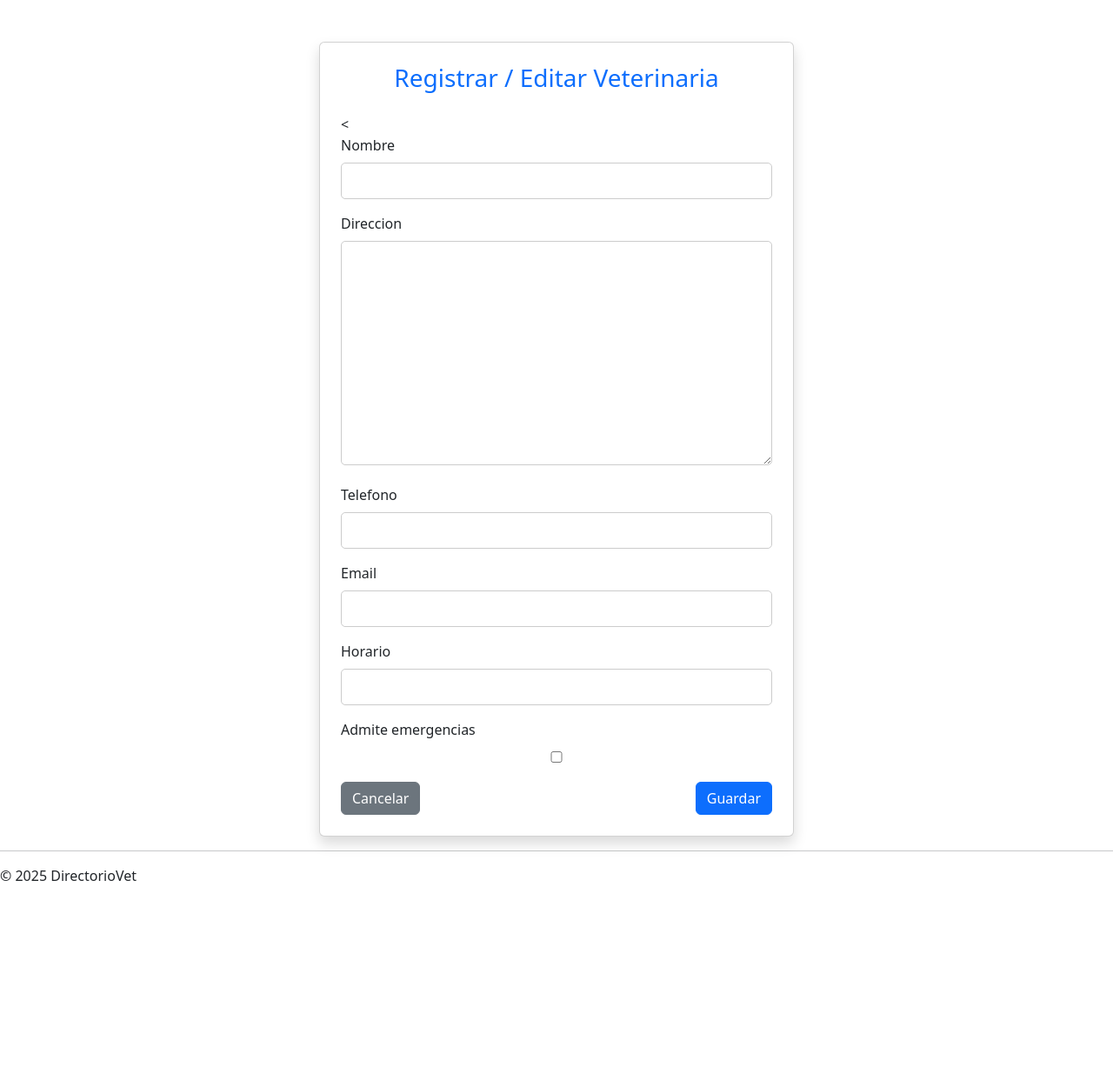
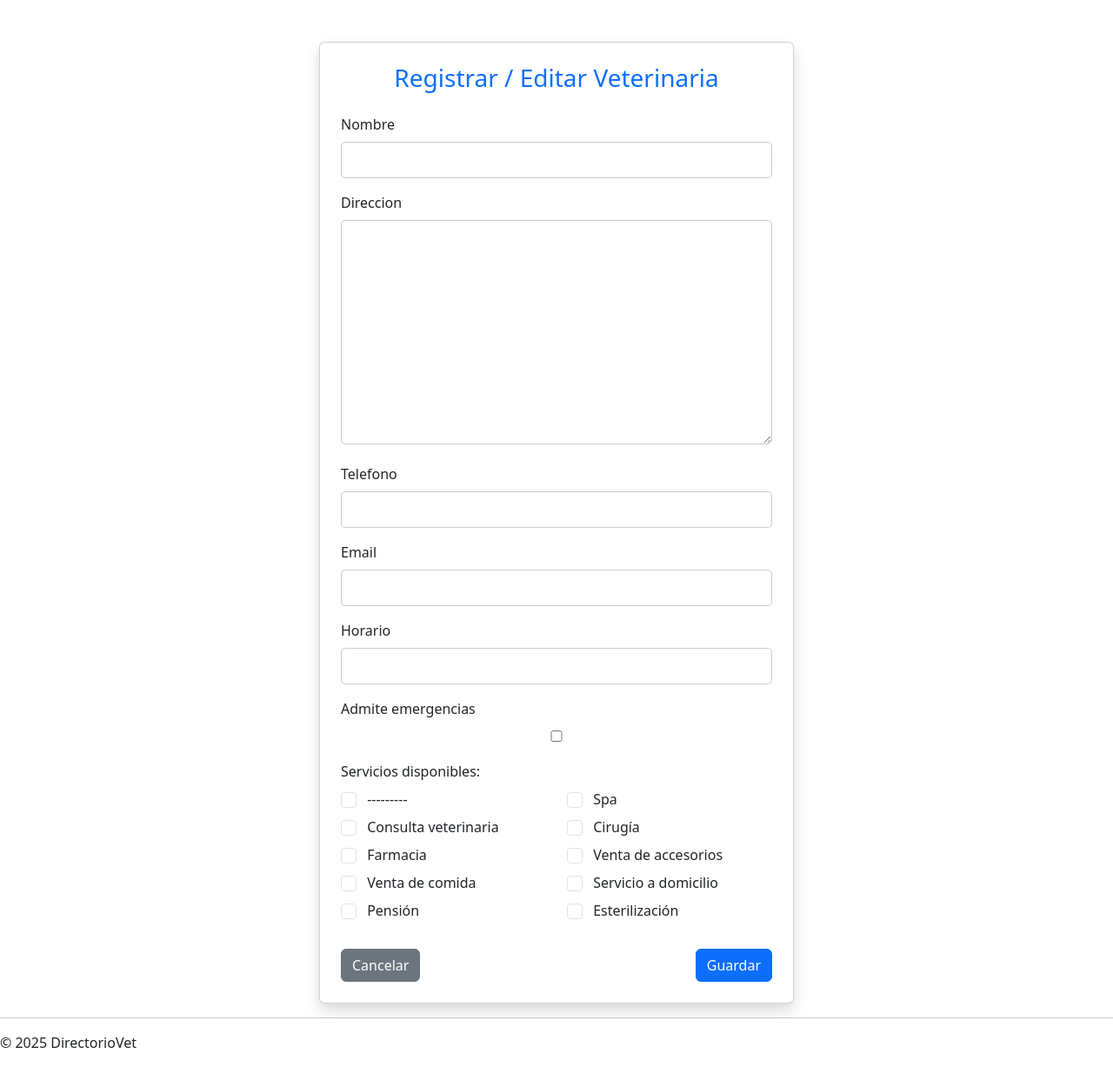
Before and after one commit to karyabarca/Directorio_Vet, a Django app: page /veterinarias/nueva/ in a window 1280 px wide. Shown: the part 56-1283 px from the top of the page at 87% size. Before the commit the page ends 1069 px from the top, so only its background shows below. Run offline with Django 5.2, Linux system fonts and the light colour scheme.

Commit message:
Estilos mejorados y servicios añadidos al formulario

```diff
--- a/directorio_vet/veterinarias/forms.py
+++ b/directorio_vet/veterinarias/forms.py
@@ -1,8 +1,10 @@
 from django import forms
 from .models import Veterinaria
-
 
 class VeterinariaForm(forms.ModelForm):
     class Meta:
         model = Veterinaria
         fields = '__all__'
+        widgets = {
+            'servicios': forms.CheckboxSelectMultiple
+        }
--- a/directorio_vet/veterinarias/models.py
+++ b/directorio_vet/veterinarias/models.py
@@ -1,4 +1,6 @@
 from django.db import models
+from multiselectfield import MultiSelectField
+
 
 class Veterinaria(models.Model):
     nombre = models.CharField(max_length=255)
@@ -7,6 +9,19 @@ class Veterinaria(models.Model):
     email = models.EmailField()
     horario = models.CharField(max_length=255)
     admite_emergencias = models.BooleanField(default=False)
+    SERVICIOS_OPCIONES = (
+        ('spa', 'Spa'),
+        ('consulta', 'Consulta veterinaria'),
+        ('cirugia', 'Cirugía'),
+        ('farmacia', 'Farmacia'),
+        ('accesorios', 'Venta de accesorios'),
+        ('comida', 'Venta de comida'),
+        ('domicilio', 'Servicio a domicilio'),
+        ('pension', 'Pensión'),
+        ('esterilizacion', 'Esterilización'),
+    )
+
+    servicios = MultiSelectField(choices=SERVICIOS_OPCIONES, blank=True)
 
     def __str__(self):
         return self.nombre
--- a/directorio_vet/veterinarias/static/veterinarias/css/styles.css
+++ b/directorio_vet/veterinarias/static/veterinarias/css/styles.css
@@ -19,7 +19,6 @@
     display: inline-block;
     padding: 10px 20px;
     background-color: #1a4d8f;
-    margin-top: 10px;
     color: white;
     text-decoration: none;
     border-radius: 6px;
@@ -95,3 +94,38 @@ form textarea:focus {
 .card p {
     font-size: 1.1rem;
 }
+
+/* Formulario */
+.checkbox-group {
+    display: flex;
+    flex-wrap: wrap;
+    gap: 0.75rem;
+}
+
+.checkbox-item {
+    display: flex;
+    align-items: center;
+    gap: 8px;
+    background-color: #f8f9fa;
+    border: 2px solid #dee2e6;
+    border-radius: 10px;
+    padding: 10px 15px;
+    min-width: 220px;
+    font-weight: 500;
+    transition: all 0.2s ease-in-out;
+}
+
+.checkbox-item input[type="checkbox"] {
+    width: 18px;
+    height: 18px;
+    accent-color: #003366;
+}
+
+.form-check-input {
+    margin-right: 8px;
+    accent-color: #003366;
+}
+
+.form-check-label {
+    font-weight: 500;
+}
--- a/directorio_vet/veterinarias/templates/veterinarias/formulario.html
+++ b/directorio_vet/veterinarias/templates/veterinarias/formulario.html
@@ -9,9 +9,11 @@
             <div class="card shadow p-4">
                 <h3 class="mb-4 text-center text-primary">Registrar / Editar Veterinaria</h3>
 
-                <<form id="form-vet" method="POST" novalidate>
+                <form id="form-vet" method="POST" novalidate>
                     {% csrf_token %}
+
                     {% for field in form %}
+                        {% if field.name != 'servicios' %}
                             <div class="mb-3">
                                 <label class="form-label">{{ field.label }}</label>
                                 {{ field }}
@@ -21,7 +23,24 @@
                                     </div>
                                 {% endif %}
                             </div>
+                        {% endif %}
                     {% endfor %}
+
+                    <div class="mb-4">
+                        <label class="form-label">Servicios disponibles:</label>
+                        <div class="row">
+                            {% for val, label in form.fields.servicios.choices %}
+                                <div class="col-6 mb-2">
+                                    <label class="form-check-label">
+                                        <input type="checkbox" name="servicios" value="{{ val }}"
+                                            {% if val in form.initial.servicios %}checked{% endif %}
+                                            class="form-check-input">
+                                        {{ label }}
+                                    </label>
+                                </div>
+                            {% endfor %}
+                        </div>
+                    </div>
 
                     <div class="d-flex justify-content-between">
                         <a href="{% url 'lista_veterinarias' %}" class="btn btn-secondary">Cancelar</a>
--- a/directorio_vet/veterinarias/views.py
+++ b/directorio_vet/veterinarias/views.py
@@ -1,6 +1,6 @@
 from django.shortcuts import render, get_object_or_404, redirect
 from .models import Veterinaria
-from .forms import VeterinariaForm  # Crearemos este formulario más adelante
+from .forms import VeterinariaForm
 
 def home(request):
     veterinarias = Veterinaria.objects.all()  # Obtiene todas las veterinarias
```
Also changed, not shown: directorio_vet/db.sqlite3, directorio_vet/veterinarias/migrations/0005_veterinaria_servicios.py (added). Lines whose indentation alone changed are shown as unchanged.
